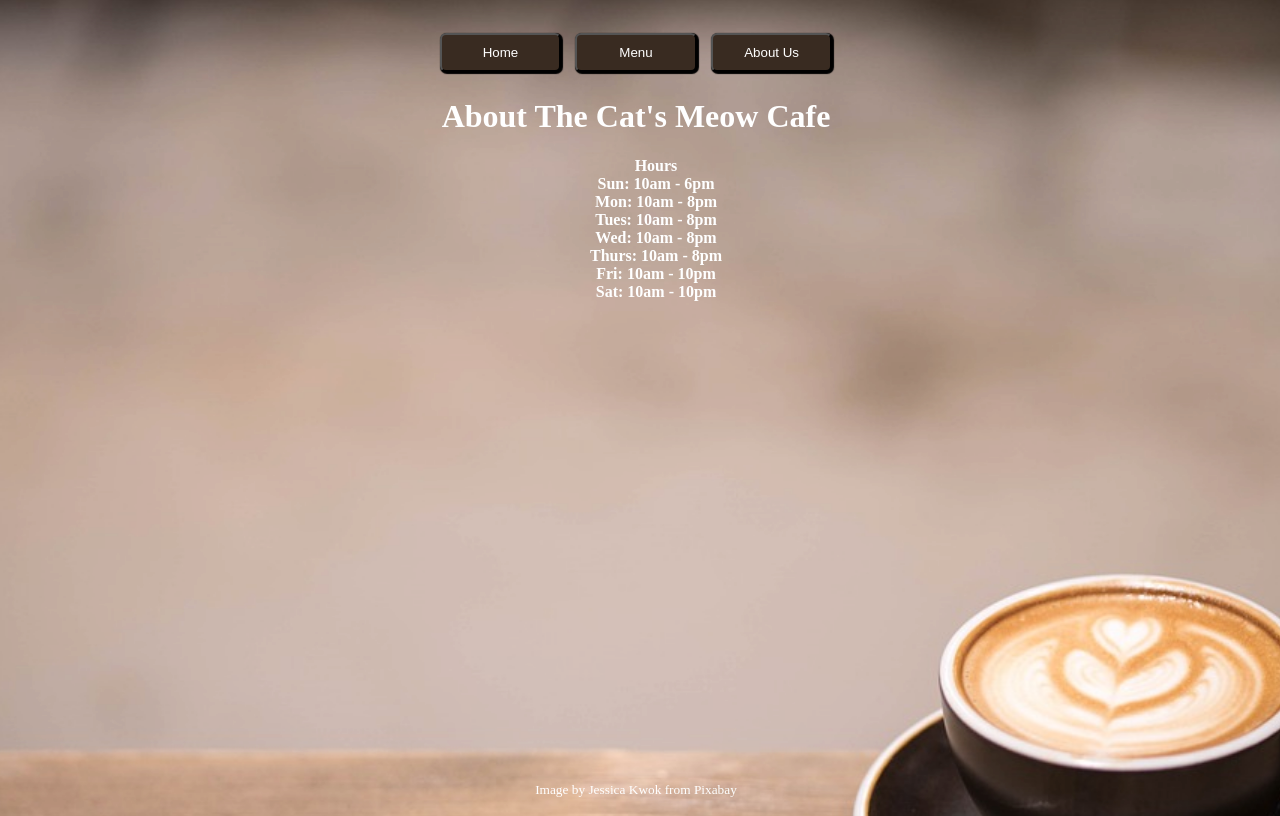
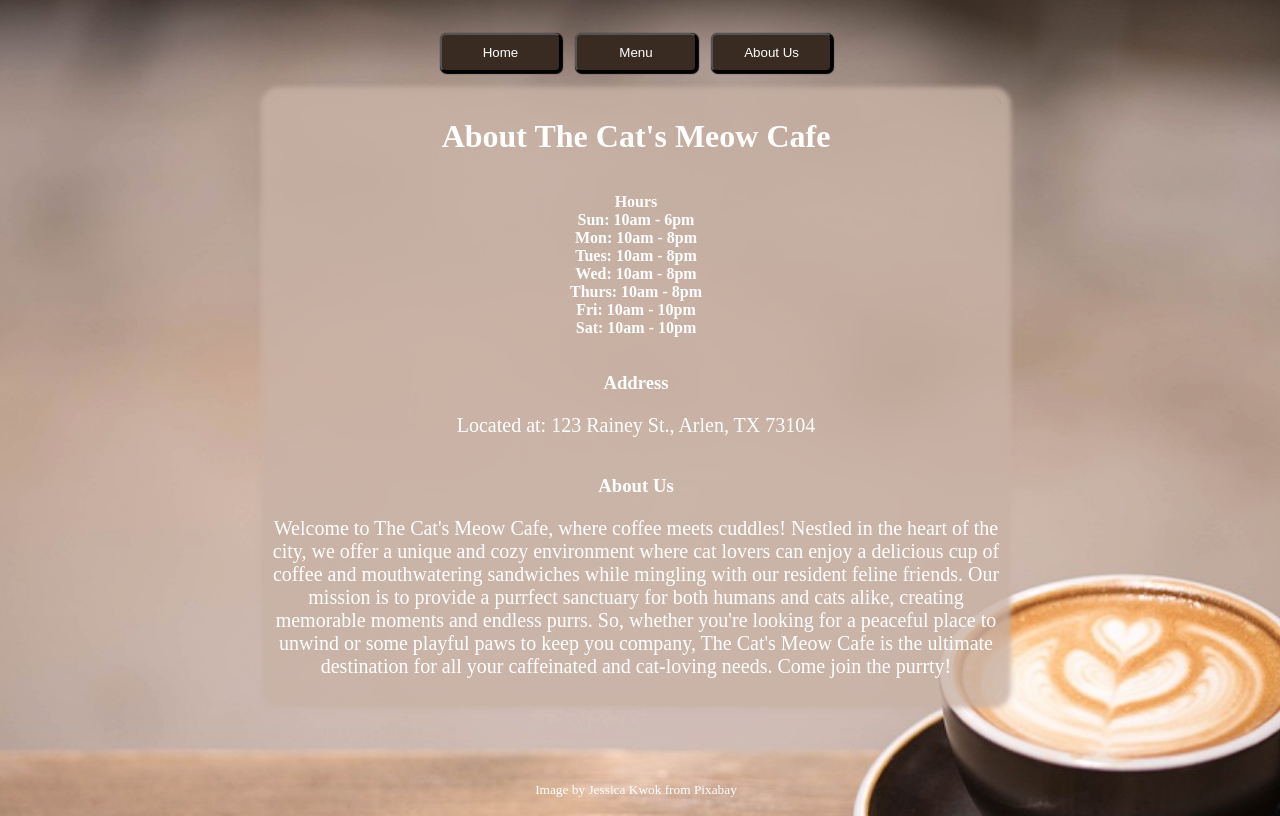
Before and after one commit to ha-x-3/odin-restaurant-page, a website built with webpack: page src/index.html in a window 1280 px wide. Both pictures are taken after a click on the button "About Us". Built offline with nearby package versions, Linux system fonts and the light colour scheme; files whose address does not match are found by name.

Commit message:
Added About Us page

```diff
--- a/src/aboutUs.js
+++ b/src/aboutUs.js
@@ -2,6 +2,7 @@ const createAboutUsPage = () => {
     const content = document.querySelector('#content');
     const pageContent = document.createElement('div');
     pageContent.classList.add('page-content');
+    pageContent.id = 'about-us';
 
     //Create and append heading
     const heading = document.createElement("h1");
@@ -35,6 +36,25 @@ const createAboutUsPage = () => {
 	hours.appendChild(saturday);
     pageContent.appendChild(hours);
 
+    //Create and append address
+    const addressDiv = document.createElement('div');
+    const addressHeader = document.createElement('h3');
+    addressHeader.textContent = "Address";
+    const address = document.createElement('p');
+    address.textContent = 'Located at: 123 Rainey St., Arlen, TX 73104';
+    addressDiv.append(addressHeader, address);
+    pageContent.appendChild(addressDiv);
+
+    //Create and append about us
+    const aboutUsDiv = document.createElement('div');
+    const aboutUsHeading = document.createElement('h3');
+    aboutUsHeading.textContent = "About Us";
+    const aboutUs = document.createElement('p');
+    aboutUs.textContent =
+		"Welcome to The Cat's Meow Cafe, where coffee meets cuddles! Nestled in the heart of the city, we offer a unique and cozy environment where cat lovers can enjoy a delicious cup of coffee and mouthwatering sandwiches while mingling with our resident feline friends. Our mission is to provide a purrfect sanctuary for both humans and cats alike, creating memorable moments and endless purrs. So, whether you're looking for a peaceful place to unwind or some playful paws to keep you company, The Cat's Meow Cafe is the ultimate destination for all your caffeinated and cat-loving needs. Come join the purrty!";
+    aboutUsDiv.append(aboutUsHeading, aboutUs);
+    pageContent.appendChild(aboutUsDiv);
+
     content.appendChild(pageContent);
 }
 
--- a/src/style.css
+++ b/src/style.css
@@ -66,6 +66,10 @@ footer {
 }
 
 .page-content {
+    display: flex;
+    flex-direction: column;
+    align-items: center;
+    justify-content: center;
     width: 60%;
     margin: auto;
 }
@@ -76,5 +80,13 @@ li {
 }
 
 #hours-list {
+    margin-left: -40px;
     font-weight: bold
 }
+
+#about-us {
+    background-color: rgba(200, 178,165, 0.8);
+    box-shadow: 0 0 5px 10px rgba(200, 178,165, 0.8);
+    border-radius: 8px;
+    margin-top: 20px;
+}
```
